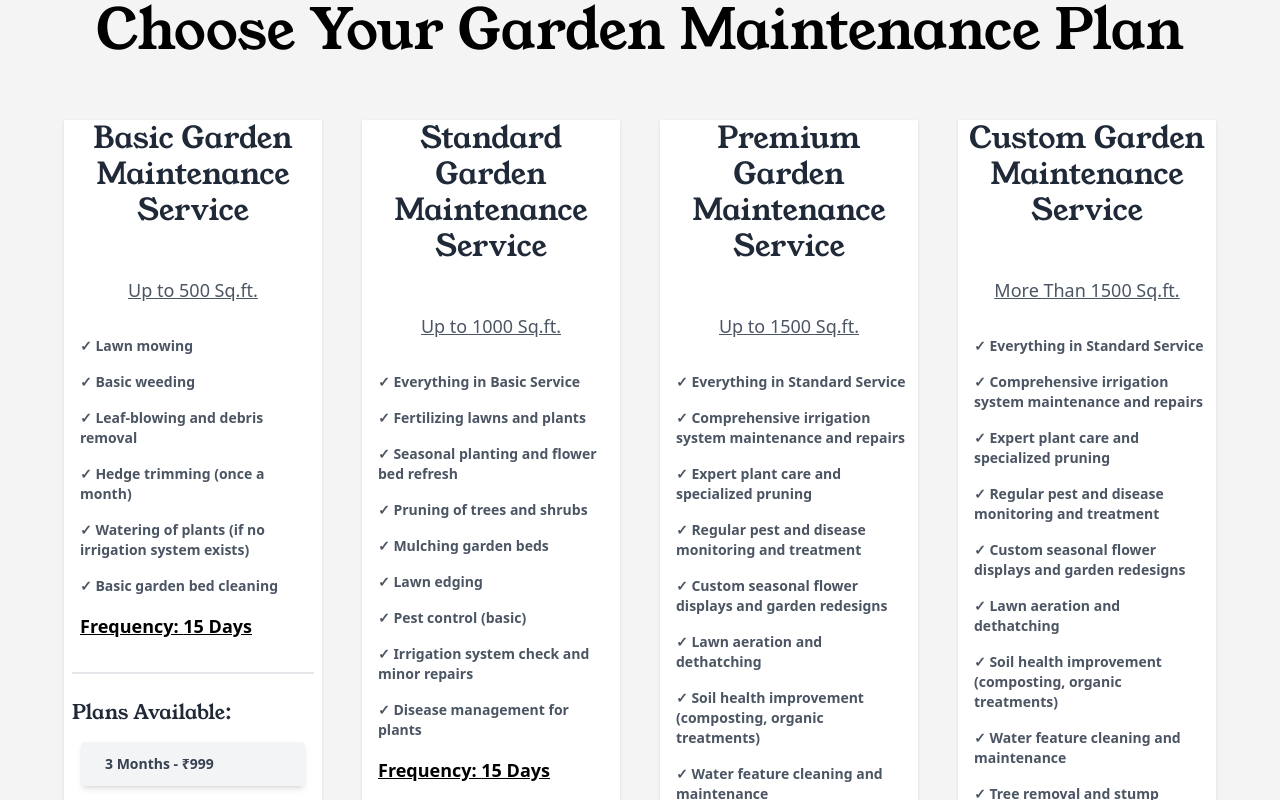
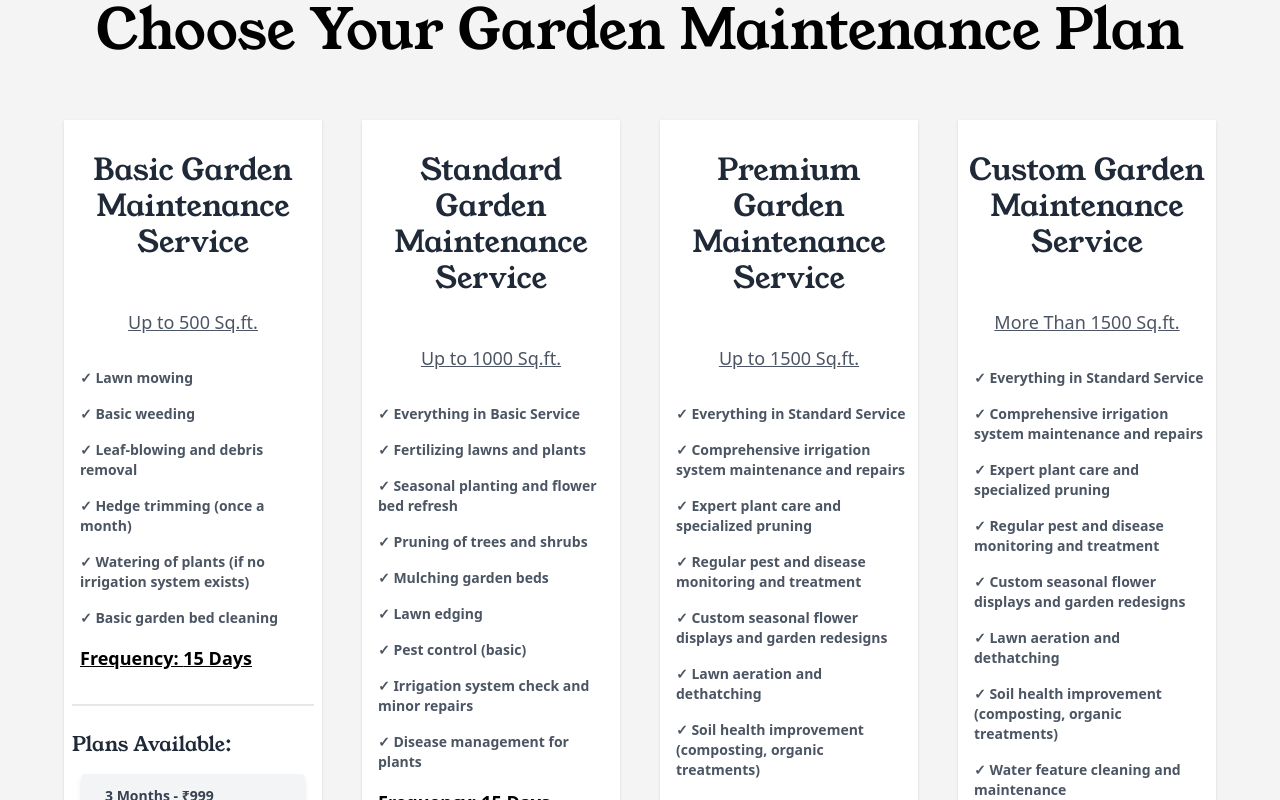
Before and after one commit to webservices715/Landsarck, a React (Vite) app in the folder Frontend/: page / in a window 1280 px wide. Shown: the part 6340-7140 px from the top of the page. Built offline with nearby package versions, Linux system fonts and the light colour scheme.

Commit message:
adding changes

```diff
--- a/Frontend/src/components/MaintenancePlan .jsx
+++ b/Frontend/src/components/MaintenancePlan .jsx
@@ -124,7 +124,7 @@ const MaintenancePlan = () => {
         {plans.map((plan, index) => (
           <div
             key={index}
-            className="flex flex-col items-center  px-2  bg-white shadow hover:shadow-2xl hover:-translate-y-4 transition-all ease-in-out duration-500"
+            className="flex flex-col items-center  px-2 py-8 bg-white shadow hover:shadow-2xl hover:-translate-y-4 transition-all ease-in-out duration-500"
           >
             <h2 className="text-3xl font-young-serif mb-4 text-gray-800 text-center">{plan.name}</h2>
             <p className="text-lg my-8 text-gray-600 text-center underline">{plan.area}</p>
```
